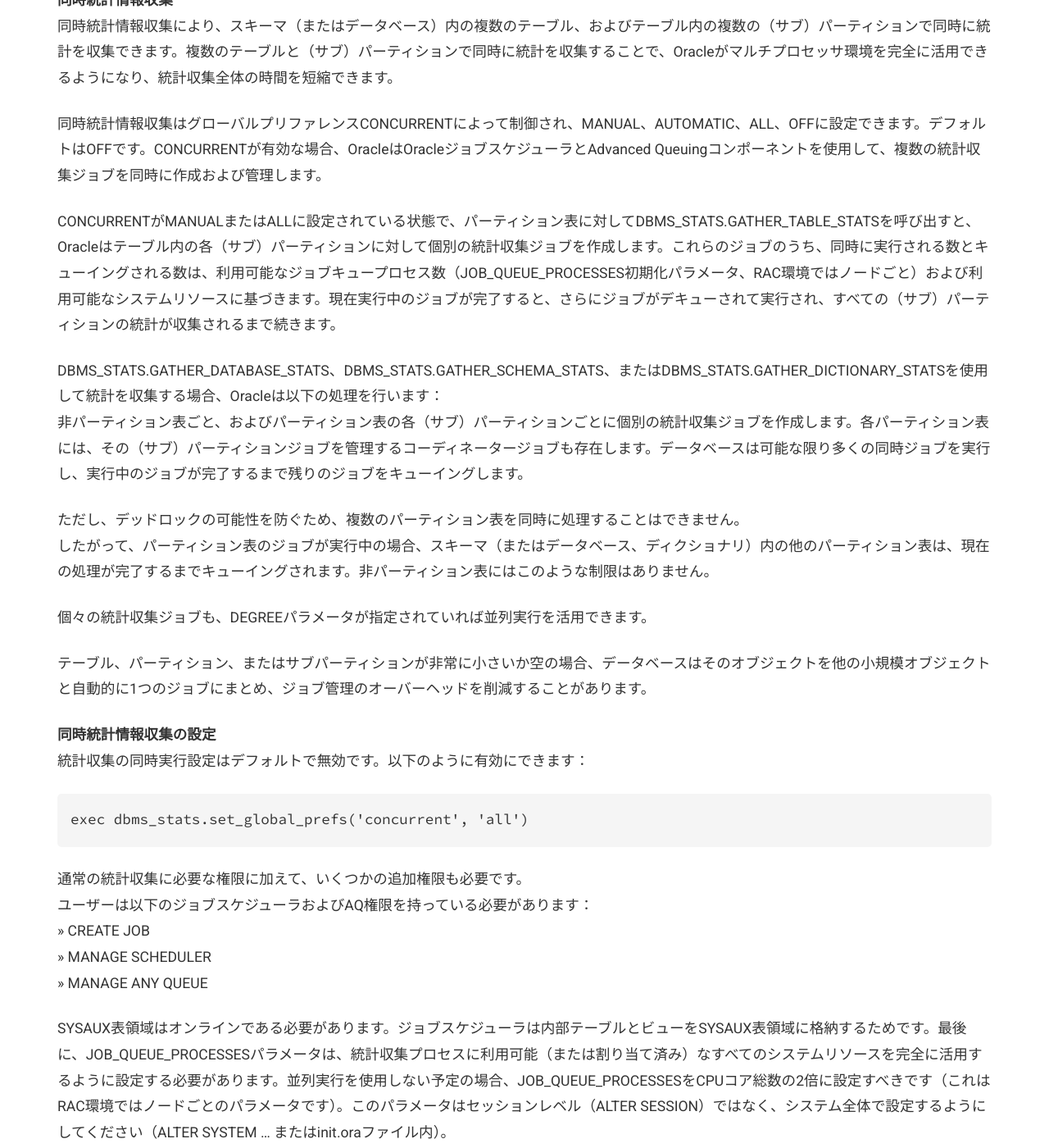
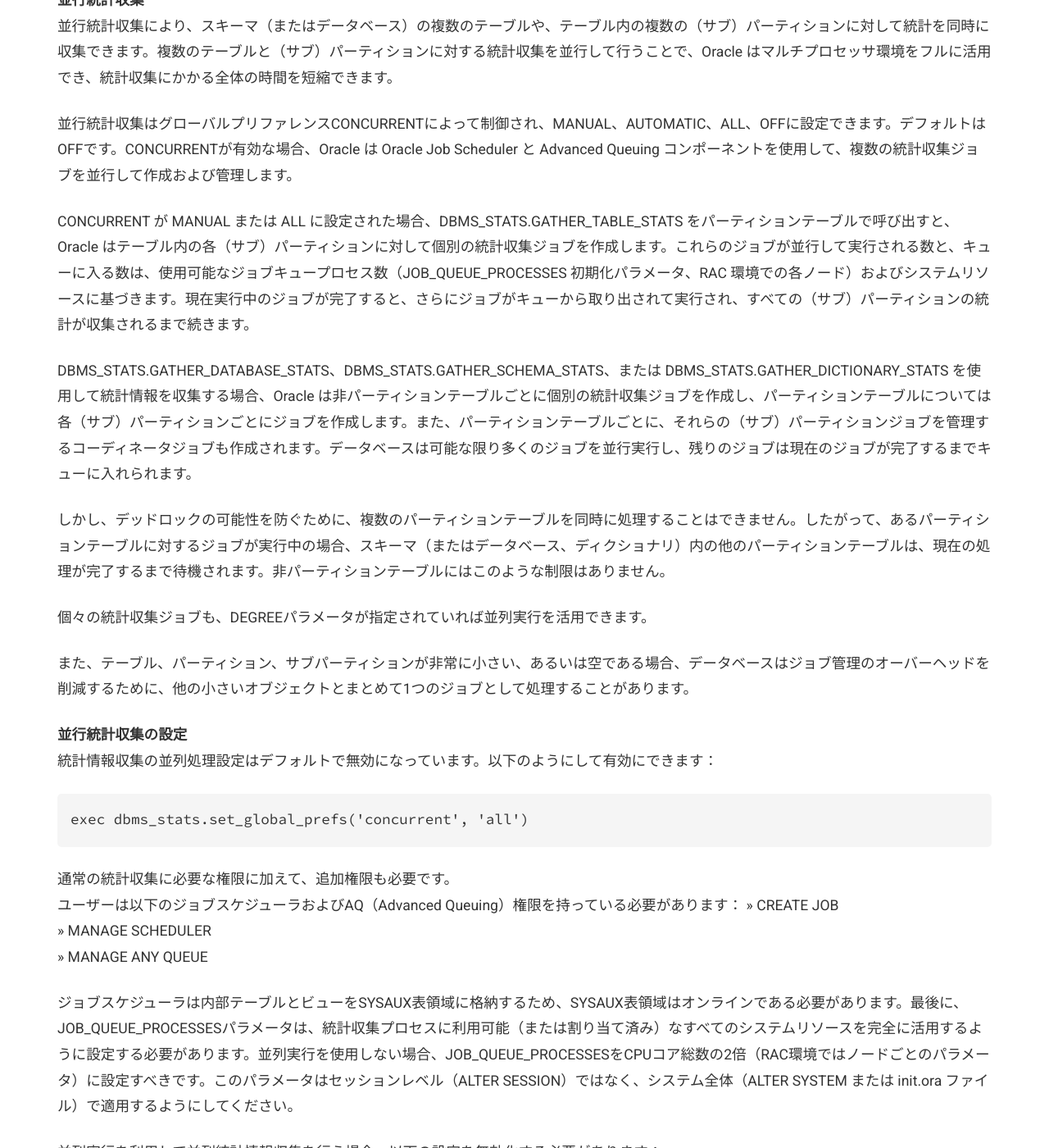
Before and after one commit to goodwaysIT/ja, a Jekyll site: the page built from _posts/2025-07-04-Gathering-Statistics-More-Quickly.md, in a window 1280 px wide and 1400 px high, scrolled down 1023 px. Shown: the whole window at 82% size. Built offline with Jekyll 4.4.1, drawn with Linux system fonts in a browser that asks for light colours; some of the changed text lies outside the part shown.

Commit message:
Update 2025-07-04-Gathering-Statistics-More-Quickly.md

````diff
--- a/_posts/2025-07-04-Gathering-Statistics-More-Quickly.md
+++ b/_posts/2025-07-04-Gathering-Statistics-More-Quickly.md
@@ -21,41 +21,39 @@ image: /assets/images/posts/Gathering-Statistics-More-Quickly.jpg
 DBMS_STATSのDEGREEパラメータは、統計収集に使用される並列実行プロセスの数を制御します。
 デフォルトでは、Oracleはデータディクショナリ内のテーブル属性として指定された並列サーバープロセス数（並列度）と同じ数を使用します。Oracleデータベース内のすべてのテーブルは、デフォルトでこの属性が1に設定されています。大規模なテーブルの統計収集を高速化するために、このパラメータを明示的に設定すると有効です。
 
-代わりに、DEGREEをAUTO_DEGREEに設定できます。Oracleはオブジェクトのサイズに基づいて、統計収集に使用すべき適切な並列サーバープロセス数を自動的に判断します。この値は、小規模オブジェクトの場合は1（直列実行）から、大規模オブジェクトの場合はDEFAULT_DEGREE（PARALLEL_THREADS_PER_CPU X CPU_COUNT）までの範囲で設定されます。
+あるいは、DEGREEをAUTO_DEGREEに設定します。Oracleはオブジェクトのサイズに基づいて、統計収集に使用すべき適切な並列サーバープロセス数を自動的に判断します。この値は、小規模オブジェクトの場合は1（直列実行）から、大規模オブジェクトの場合はDEFAULT_DEGREE（PARALLEL_THREADS_PER_CPU X CPU_COUNT）までの範囲で設定されます。
 
 注意点として、パーティションテーブルに対して DEGREE を設定すると、各パーティションに対して複数の並列サーバープロセスが使用されますが、異なるパーティションに対して統計が同時に収集されるわけではありません。統計は各パーティションごとに順番に収集されます。
 
-**同時統計情報収集**
-同時統計情報収集により、スキーマ（またはデータベース）内の複数のテーブル、およびテーブル内の複数の（サブ）パーティションで同時に統計を収集できます。複数のテーブルと（サブ）パーティションで同時に統計を収集することで、Oracleがマルチプロセッサ環境を完全に活用できるようになり、統計収集全体の時間を短縮できます。
+**並行統計収集**
+並行統計収集により、スキーマ（またはデータベース）の複数のテーブルや、テーブル内の複数の（サブ）パーティションに対して統計を同時に収集できます。複数のテーブルと（サブ）パーティションに対する統計収集を並行して行うことで、Oracle はマルチプロセッサ環境をフルに活用でき、統計収集にかかる全体の時間を短縮できます。
 
-同時統計情報収集はグローバルプリファレンスCONCURRENTによって制御され、MANUAL、AUTOMATIC、ALL、OFFに設定できます。デフォルトはOFFです。CONCURRENTが有効な場合、OracleはOracleジョブスケジューラとAdvanced Queuingコンポーネントを使用して、複数の統計収集ジョブを同時に作成および管理します。
+並行統計収集はグローバルプリファレンスCONCURRENTによって制御され、MANUAL、AUTOMATIC、ALL、OFFに設定できます。デフォルトはOFFです。CONCURRENTが有効な場合、Oracle は Oracle Job Scheduler と Advanced Queuing コンポーネントを使用して、複数の統計収集ジョブを並行して作成および管理します。
 
-CONCURRENTがMANUALまたはALLに設定されている状態で、パーティション表に対してDBMS_STATS.GATHER_TABLE_STATSを呼び出すと、Oracleはテーブル内の各（サブ）パーティションに対して個別の統計収集ジョブを作成します。これらのジョブのうち、同時に実行される数とキューイングされる数は、利用可能なジョブキュープロセス数（JOB_QUEUE_PROCESSES初期化パラメータ、RAC環境ではノードごと）および利用可能なシステムリソースに基づきます。現在実行中のジョブが完了すると、さらにジョブがデキューされて実行され、すべての（サブ）パーティションの統計が収集されるまで続きます。
+CONCURRENT が MANUAL または ALL に設定された場合、DBMS_STATS.GATHER_TABLE_STATS をパーティションテーブルで呼び出すと、Oracle はテーブル内の各（サブ）パーティションに対して個別の統計収集ジョブを作成します。これらのジョブが並行して実行される数と、キューに入る数は、使用可能なジョブキュープロセス数（JOB_QUEUE_PROCESSES 初期化パラメータ、RAC 環境での各ノード）およびシステムリソースに基づきます。現在実行中のジョブが完了すると、さらにジョブがキューから取り出されて実行され、すべての（サブ）パーティションの統計が収集されるまで続きます。
 
-DBMS_STATS.GATHER_DATABASE_STATS、DBMS_STATS.GATHER_SCHEMA_STATS、またはDBMS_STATS.GATHER_DICTIONARY_STATSを使用して統計を収集する場合、Oracleは以下の処理を行います：
-非パーティション表ごと、およびパーティション表の各（サブ）パーティションごとに個別の統計収集ジョブを作成します。各パーティション表には、その（サブ）パーティションジョブを管理するコーディネータージョブも存在します。データベースは可能な限り多くの同時ジョブを実行し、実行中のジョブが完了するまで残りのジョブをキューイングします。
+DBMS_STATS.GATHER_DATABASE_STATS、DBMS_STATS.GATHER_SCHEMA_STATS、または DBMS_STATS.GATHER_DICTIONARY_STATS を使用して統計情報を収集する場合、Oracle は非パーティションテーブルごとに個別の統計収集ジョブを作成し、パーティションテーブルについては各（サブ）パーティションごとにジョブを作成します。また、パーティションテーブルごとに、それらの（サブ）パーティションジョブを管理するコーディネータジョブも作成されます。データベースは可能な限り多くのジョブを並行実行し、残りのジョブは現在のジョブが完了するまでキューに入れられます。
 
-ただし、デッドロックの可能性を防ぐため、複数のパーティション表を同時に処理することはできません。
-したがって、パーティション表のジョブが実行中の場合、スキーマ（またはデータベース、ディクショナリ）内の他のパーティション表は、現在の処理が完了するまでキューイングされます。非パーティション表にはこのような制限はありません。
+しかし、デッドロックの可能性を防ぐために、複数のパーティションテーブルを同時に処理することはできません。したがって、あるパーティションテーブルに対するジョブが実行中の場合、スキーマ（またはデータベース、ディクショナリ）内の他のパーティションテーブルは、現在の処理が完了するまで待機されます。非パーティションテーブルにはこのような制限はありません。
 
 個々の統計収集ジョブも、DEGREEパラメータが指定されていれば並列実行を活用できます。
 
-テーブル、パーティション、またはサブパーティションが非常に小さいか空の場合、データベースはそのオブジェクトを他の小規模オブジェクトと自動的に1つのジョブにまとめ、ジョブ管理のオーバーヘッドを削減することがあります。
+また、テーブル、パーティション、サブパーティションが非常に小さい、あるいは空である場合、データベースはジョブ管理のオーバーヘッドを削減するために、他の小さいオブジェクトとまとめて1つのジョブとして処理することがあります。
 
-**同時統計情報収集の設定**
-統計収集の同時実行設定はデフォルトで無効です。以下のように有効にできます：
+**並行統計収集の設定**
+統計情報収集の並列処理設定はデフォルトで無効になっています。以下のようにして有効にできます：
 ```sql
 exec dbms_stats.set_global_prefs('concurrent', 'all')
 ```
-通常の統計収集に必要な権限に加えて、いくつかの追加権限も必要です。
-ユーザーは以下のジョブスケジューラおよびAQ権限を持っている必要があります：
+通常の統計収集に必要な権限に加えて、追加権限も必要です。
+ユーザーは以下のジョブスケジューラおよびAQ（Advanced Queuing）権限を持っている必要があります：
 » CREATE JOB
 » MANAGE SCHEDULER
 » MANAGE ANY QUEUE
 
-SYSAUX表領域はオンラインである必要があります。ジョブスケジューラは内部テーブルとビューをSYSAUX表領域に格納するためです。最後に、JOB_QUEUE_PROCESSESパラメータは、統計収集プロセスに利用可能（または割り当て済み）なすべてのシステムリソースを完全に活用するように設定する必要があります。並列実行を使用しない予定の場合、JOB_QUEUE_PROCESSESをCPUコア総数の2倍に設定すべきです（これはRAC環境ではノードごとのパラメータです）。このパラメータはセッションレベル（ALTER SESSION）ではなく、システム全体で設定するようにしてください（ALTER SYSTEM ... またはinit.oraファイル内）。
+ジョブスケジューラは内部テーブルとビューをSYSAUX表領域に格納するため、SYSAUX表領域はオンラインである必要があります。最後に、JOB_QUEUE_PROCESSESパラメータは、統計収集プロセスに利用可能（または割り当て済み）なすべてのシステムリソースを完全に活用するように設定する必要があります。並列実行を使用しない場合、JOB_QUEUE_PROCESSESをCPUコア総数の2倍（RAC環境ではノードごとのパラメータ）に設定すべきです。このパラメータはセッションレベル（ALTER SESSION）ではなく、システム全体（ALTER SYSTEM または init.ora ファイル）で適用するようにしてください。
 
-同時統計情報収集の一部として並列実行を使用する場合は、パラレル適応型マルチユーザーを無効にする必要があります：
+並列実行を利用して並列統計情報収集を行う場合、以下の設定を無効化する必要があります：
 
 ```sql
 ALTER SYSTEM SET parallel_adaptive_multi_user=false;
@@ -65,7 +63,7 @@ ALTER SYSTEM SET parallel_adaptive_multi_user=false;
 ```sql
 ALTER SYSTEM SET resource_manager_plan = 'DEFAULT_PLAN';
 ```
-また、並列ステートメントキューイングを有効にすることをお勧めします。これにはリソースマネージャーの有効化と、コンシューマーグループ「OTHER_GROUPS」でキューイングが有効化された一時リソースプランの作成が必要です。デフォルトでは、リソースマネージャーはメンテナンス期間中のみ有効化されます。以下のスクリプトは、一時リソースプラン（pqq_test）を作成し、このプランでリソースマネージャーを有効にする方法を示しています。
+また、並列ステートメントキューイングを有効にすることを推奨します。これにはリソースマネージャーの有効化と、コンシューマーグループ「OTHER_GROUPS」でキューイングが有効化された一時リソースプランの作成が必要です。デフォルトでは、リソースマネージャーはメンテナンス期間中のみ有効化されます。以下のスクリプトは、一時リソースプラン（pqq_test）を作成し、このプランでリソースマネージャーを有効にする方法を示しています。
 
 ```sql
 -- DBA権限を持つユーザーとして接続
@@ -82,4 +80,4 @@ end;
 /
 ALTER SYSTEM SET RESOURCE_MANAGER_PLAN = 'pqq_test' SID='*';
 ```
-自動化された統計収集タスクに同時実行を活用させたい場合は、CONCURRENTをAUTOMATICまたはALLに設定してください。新しいORA$AUTOTASKコンシューマーグループが、メンテナンスウィンドウ中に使用されるリソースマネージャープランに追加され、同時統計情報収集がシステムリソースを使いすぎないように保証されます
+自動統計情報収集タスクで並列処理を活用する場合、CONCURRENTをAUTOMATICまたはALLに設定してください。新しいORA$AUTOTASKコンシューマーグループが、メンテナンスウィンドウ中に使用されるリソースマネージャープランに追加され、並列統計情報収集がシステムリソースを使いすぎないように保証されます。
````
Also changed, not shown: other parts of _posts/2025-07-04-Gathering-Statistics-More-Quickly.md (+1 -1 lines).
